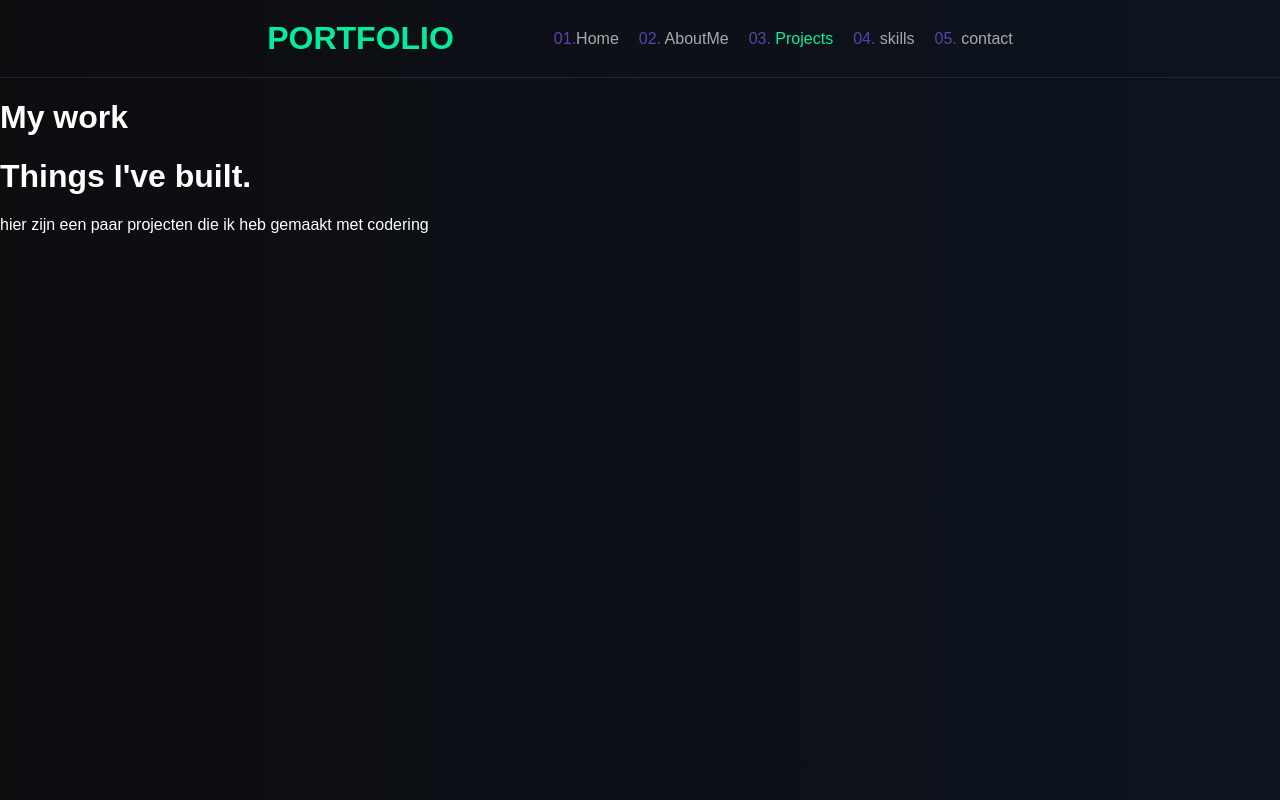
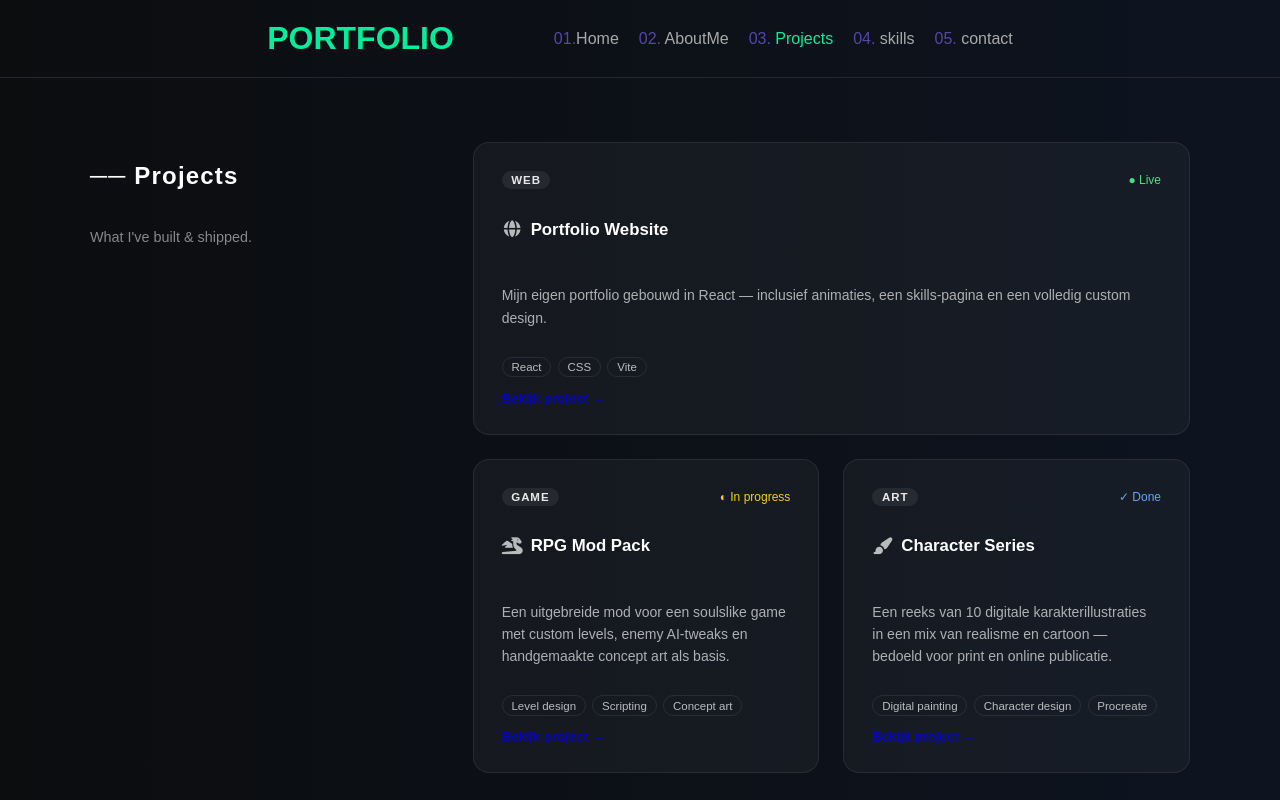
Before and after one commit to itzmitto/portfolioproject, a React (Vite) app: page /Projects in a window 1280 px wide. Shown: the top 800 px of the page. Built offline with nearby package versions, Linux system fonts and the light colour scheme; the HTML template or start-up script is replaced by a standard one.

Commit message:
113ste commit projecten pagina begonnen

```diff
--- a/src/pages/Projects.css
+++ b/src/pages/Projects.css
@@ -0,0 +1,179 @@
+.projects {
+    min-height: 100vh;
+    padding: 4rem 2rem;
+}
+
+.projects .wrapper {
+    max-width: 1100px;
+    margin: 0 auto;
+}
+
+/* Grid layout identical to Skills */
+.projects .gridContainer {
+    display: grid;
+    grid-template-columns: 1fr 2fr;
+    grid-template-rows: auto 1fr;
+    gap: 1.5rem;
+}
+
+.projects .titleBlock {
+    grid-column: 1 / 2;
+    grid-row: 1 / 3;
+    display: flex;
+    flex-direction: column;
+    gap: 0.5rem;
+    padding-top: 0.25rem;
+}
+
+.projects .titleBlock h1 {
+    font-size: 1.5rem;
+    font-weight: 700;
+    letter-spacing: 0.05em;
+}
+
+.projects .titleBlock p {
+    font-size: 0.9rem;
+    opacity: 0.5;
+}
+
+/* Main (big) card — same as Skills */
+.projects .card.main {
+    grid-column: 2 / 3;
+    grid-row: 1 / 2;
+}
+
+/* Two smaller cards side by side */
+.projects .cardRows {
+    grid-column: 2 / 3;
+    grid-row: 2 / 3;
+    display: grid;
+    grid-template-columns: 1fr 1fr;
+    gap: 1.5rem;
+}
+
+/* Shared card base */
+.projects .card {
+    background: var(--card-bg, rgba(255, 255, 255, 0.04));
+    border: 1px solid var(--card-border, rgba(255, 255, 255, 0.08));
+    border-radius: 1rem;
+    padding: 1.75rem;
+    display: flex;
+    flex-direction: column;
+    gap: 0.85rem;
+    transition: transform 0.2s ease, box-shadow 0.2s ease;
+}
+
+.projects .card:hover {
+    transform: translateY(-3px);
+    box-shadow: 0 8px 32px rgba(0, 0, 0, 0.18);
+}
+
+.projects .card h3 {
+    font-size: 1.05rem;
+    font-weight: 600;
+    display: flex;
+    align-items: center;
+    gap: 0.5rem;
+}
+
+.projects .card h3 i {
+    opacity: 0.7;
+}
+
+.projects .card p {
+    font-size: 0.875rem;
+    line-height: 1.6;
+    opacity: 0.65;
+    flex: 1;
+}
+
+/* Card header row: tag + status */
+.projects .cardHeader {
+    display: flex;
+    align-items: center;
+    justify-content: space-between;
+}
+
+.projects .tag {
+    font-size: 0.72rem;
+    font-weight: 600;
+    letter-spacing: 0.08em;
+    text-transform: uppercase;
+    padding: 0.2rem 0.6rem;
+    border-radius: 999px;
+    background: var(--tag-bg, rgba(255, 255, 255, 0.08));
+    opacity: 0.9;
+}
+
+/* Status badges */
+.projects .status {
+    font-size: 0.75rem;
+    font-weight: 500;
+    opacity: 0.6;
+}
+
+.projects .status.live {
+    color: #4ade80;
+    opacity: 1;
+}
+
+.projects .status.wip {
+    color: #facc15;
+    opacity: 1;
+}
+
+.projects .status.done {
+    color: #60a5fa;
+    opacity: 1;
+}
+
+/* Tech stack pill row */
+.projects .techStack {
+    display: flex;
+    flex-wrap: wrap;
+    gap: 0.4rem;
+}
+
+.projects .techStack span {
+    font-size: 0.72rem;
+    padding: 0.2rem 0.55rem;
+    border-radius: 999px;
+    border: 1px solid var(--card-border, rgba(255, 255, 255, 0.12));
+    opacity: 0.7;
+}
+
+/* Link */
+.projects .cardLink {
+    font-size: 0.82rem;
+    font-weight: 600;
+    opacity: 0.8;
+    text-decoration: none;
+    transition: opacity 0.15s ease;
+    align-self: flex-start;
+}
+
+.projects .cardLink:hover {
+    opacity: 1;
+}
+
+/* ── Responsive ── */
+@media (max-width: 768px) {
+    .projects .gridContainer {
+        grid-template-columns: 1fr;
+    }
+
+    .projects .titleBlock {
+        grid-column: 1;
+        grid-row: auto;
+    }
+
+    .projects .card.main,
+    .projects .cardRows {
+        grid-column: 1;
+        grid-row: auto;
+    }
+
+    .projects .cardRows {
+        grid-template-columns: 1fr;
+    }
+}
--- a/src/pages/Projects.tsx
+++ b/src/pages/Projects.tsx
@@ -2,12 +2,75 @@ import "./Projects.css";
 
 function Projects() {
     return (
-        <div>
-        <h1>My work</h1>
-        <h1>Things I've built.</h1>
-        <p>hier zijn een paar projecten die ik heb gemaakt met codering</p>
+        <div className="projects">
+            <div className="wrapper">
+                <div className="gridContainer">
+
+                    <div className="titleBlock">
+                        <h1>── Projects</h1>
+                        <p>What I've built & shipped.</p>
+                    </div>
+
+                    <div className="card main">
+                        <div className="cardHeader">
+                            <span className="tag">Web</span>
+                            <span className="status live">● Live</span>
+                        </div>
+                        <h3><i className="fas fa-globe"></i> Portfolio Website</h3>
+                        <p>
+                            Mijn eigen portfolio gebouwd in React — inclusief animaties,
+                            een skills-pagina en een volledig custom design.
+                        </p>
+                        <div className="techStack">
+                            <span>React</span>
+                            <span>CSS</span>
+                            <span>Vite</span>
+                        </div>
+                        <a href="#" className="cardLink">Bekijk project →</a>
+                    </div>
+
+                    <div className="cardRows">
+                        <div className="card projectCard">
+                            <div className="cardHeader">
+                                <span className="tag">Game</span>
+                                <span className="status wip">◐ In progress</span>
+                            </div>
+                            <h3><i className="fas fa-dragon"></i> RPG Mod Pack</h3>
+                            <p>
+                                Een uitgebreide mod voor een soulslike game met custom levels,
+                                enemy AI-tweaks en handgemaakte concept art als basis.
+                            </p>
+                            <div className="techStack">
+                                <span>Level design</span>
+                                <span>Scripting</span>
+                                <span>Concept art</span>
+                            </div>
+                            <a href="#" className="cardLink">Bekijk project →</a>
+                        </div>
+
+                        <div className="card projectCard">
+                            <div className="cardHeader">
+                                <span className="tag">Art</span>
+                                <span className="status done">✓ Done</span>
+                            </div>
+                            <h3><i className="fas fa-paint-brush"></i> Character Series</h3>
+                            <p>
+                                Een reeks van 10 digitale karakterillustraties in een mix van
+                                realisme en cartoon — bedoeld voor print en online publicatie.
+                            </p>
+                            <div className="techStack">
+                                <span>Digital painting</span>
+                                <span>Character design</span>
+                                <span>Procreate</span>
+                            </div>
+                            <a href="#" className="cardLink">Bekijk project →</a>
+                        </div>
+                    </div>
+
+                </div>
+            </div>
         </div>
-    )
+    );
 }
 
 export default Projects;
```
Also changed, not shown: src/pages/AboutMe.css (line endings or trailing spaces), src/pages/Skills.css (line endings or trailing spaces).
